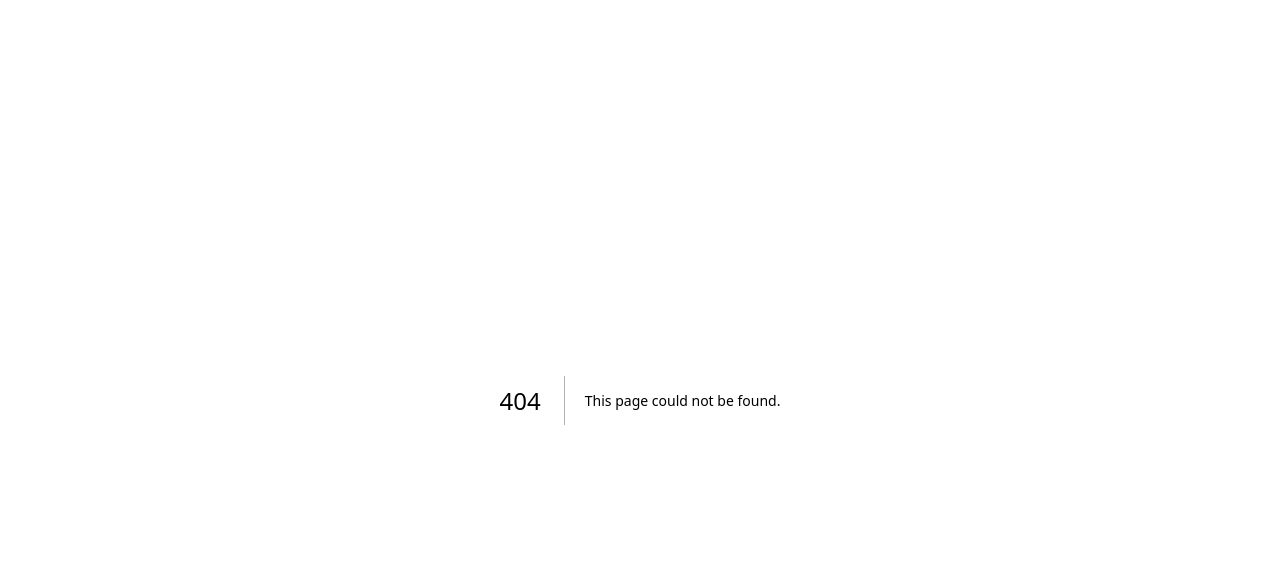
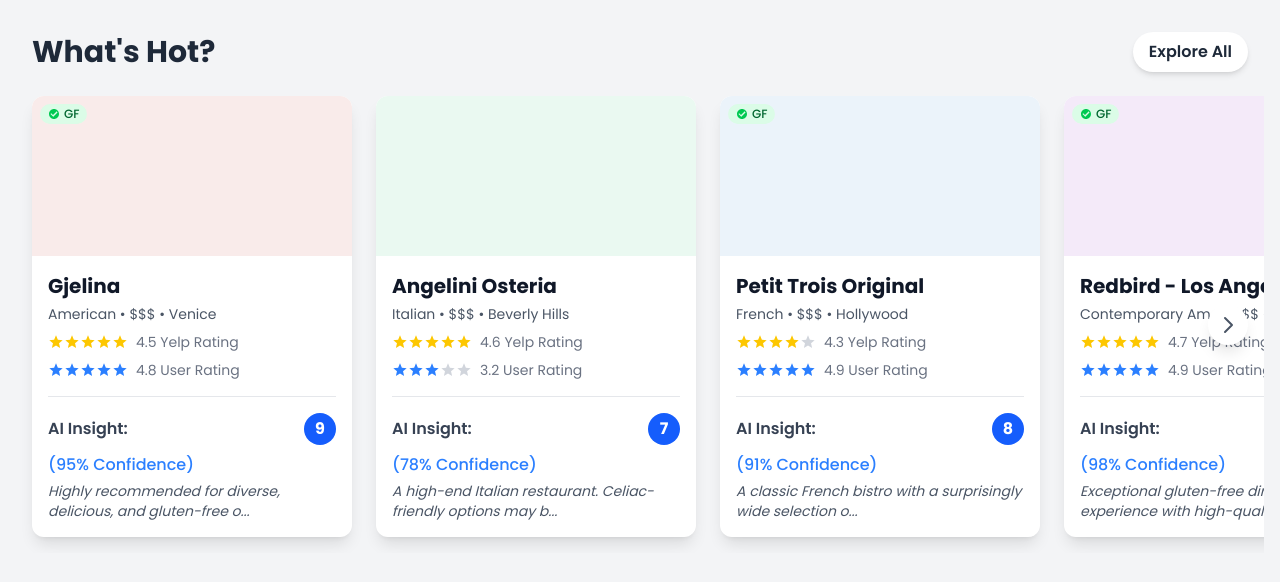
Before and after one commit to pedrothegreatt/puretable, a Next.js app: page /restaurants in a window 1280 px wide. Before the commit this address had no page. Shown: the top 582 px of the page. Built offline with nearby package versions, Linux system fonts and the light colour scheme.

Commit message:
Added restaurants page

```diff
--- a/app/page.js
+++ b/app/page.js
@@ -1,4 +1,5 @@
 "use client";
+import { useState, useEffect } from 'react';
 
 import Image from 'next/image';
 import { memo } from 'react';
@@ -9,6 +10,7 @@
 import ReadReview from './Images/read-reviews.png';
 import Beachimage from './Images/beach-image.png';
 import sdbg from './Images/sd-background.png';
+import Link from 'next/link';
 
 
 const App = memo(() => {
@@ -49,6 +51,9 @@
       <button className="px-8 sm:px-12 py-4 sm:py-3 mb-12 text-lg sm:text-xl font-semibold text-white bg-gradient-to-r from-[#177a3dc1] to-[#1a3052] rounded-full shadow-xl transition-all duration-300 hover:bg-green-700 hover:shadow-2xl transform hover:scale-105 active:scale-95">
         Get Started Today
       </button>
+      <Link href="/restaurants" className="px-8 sm:px-12 py-4 sm:py-3 mb-12 text-lg sm:text-xl font-semibold text-white bg-gradient-to-r from-[#177a3dc1] to-[#1a3052] rounded-full shadow-xl transition-all duration-300 hover:bg-green-700 hover:shadow-2xl transform hover:scale-105 active:scale-95">
+        View Restaurants
+      </Link>
     </div>
   </section>
 
--- /dev/null
+++ b/app/restaurants/page.js
@@ -0,0 +1,171 @@
+"use client";
+import { useState } from 'react';
+
+// Reusable StarRating component to avoid code repetition
+const StarRating = ({ rating, size = 16, color = 'text-yellow-400' }) => {
+  const roundedRating = Math.round(rating);
+  return (
+    <div className="flex" style={{ height: `${size}px` }}>
+      {[...Array(5)].map((_, i) => (
+        <svg
+          key={i}
+          className={`w-${size / 4} h-${size / 4} fill-current ${i < roundedRating ? color : 'text-gray-300'}`}
+          viewBox="0 0 24 24"
+        >
+          <path d="M12 17.27L18.18 21l-1.64-7.03L22 9.24l-7.19-.61L12 2 9.19 8.63 2 9.24l5.46 4.73L5.82 21z" />
+        </svg>
+      ))}
+    </div>
+  );
+};
+
+// Mock data to populate the UI
+const MOCK_RESTAURANTS = [
+  {
+    restaurant_id: '1',
+    name: 'Gjelina',
+    is_certified_gf: true,
+    cuisine: 'American',
+    address: { city: 'Venice' },
+    bg_color: '#F9EBEA',
+    price_range: '$$$',
+    yelp_rating: 4.5,
+    app_user_rating: 4.8,
+    ai_insight: { grade: 9, confidence_score: 95, summary: 'Highly recommended for diverse, delicious, and gluten-free options.' }
+  },
+  {
+    restaurant_id: '2',
+    name: 'Angelini Osteria',
+    is_certified_gf: false,
+    cuisine: 'Italian',
+    address: { city: 'Beverly Hills' },
+    bg_color: '#EAF9F1',
+    price_range: '$$$',
+    yelp_rating: 4.6,
+    app_user_rating: 3.2,
+    ai_insight: { grade: 7, confidence_score: 78, summary: 'A high-end Italian restaurant. Celiac-friendly options may be limited.' }
+  },
+  {
+    restaurant_id: '3',
+    name: 'Petit Trois Original',
+    is_certified_gf: true,
+    cuisine: 'French',
+    address: { city: 'Hollywood' },
+    bg_color: '#EBF3FA',
+    price_range: '$$$',
+    yelp_rating: 4.3,
+    app_user_rating: 4.9,
+    ai_insight: { grade: 8, confidence_score: 91, summary: 'A classic French bistro with a surprisingly wide selection of gluten-free dishes.' }
+  },
+  {
+    restaurant_id: '4',
+    name: 'Redbird - Los Angeles',
+    is_certified_gf: true,
+    cuisine: 'Contemporary American',
+    address: { city: 'Los Angeles' },
+    bg_color: '#F4EAF9',
+    price_range: '$$$',
+    yelp_rating: 4.7,
+    app_user_rating: 4.9,
+    ai_insight: { grade: 10, confidence_score: 98, summary: 'Exceptional gluten-free dining experience with high-quality ingredients and dedicated menu options.' }
+  }
+];
+
+// Helper function to conditionally abbreviate text
+const abbreviate = (text, maxLength) => {
+  if (text.length > maxLength) {
+    return text.substring(0, maxLength) + '...';
+  }
+  return text;
+};
+
+const App = () => {
+  const [restaurants] = useState(MOCK_RESTAURANTS);
+
+  return (
+    <div className="min-h-screen bg-gray-100 p-4 sm:p-8 font-poppins">
+      <style>{`
+        @import url('https://fonts.googleapis.com/css2?family=Poppins:wght@400;500;600;700&display=swap');
+        body {
+          font-family: 'Poppins', sans-serif;
+        }
+      `}</style>
+      <div className="max-w-7xl mx-auto">
+        <div className="flex items-center justify-between mb-6">
+          <h1 className="text-2xl sm:text-3xl font-extrabold text-gray-800">
+            What's Hot?
+          </h1>
+          <button className="hidden sm:inline-block px-4 py-2 bg-white text-gray-800 font-semibold rounded-full shadow-md hover:shadow-lg transition-shadow duration-300">
+            Explore All
+          </button>
+        </div>
+
+        <div className="relative">
+          <div className="flex overflow-x-auto gap-6 pb-4 -mx-4 px-4 scrollbar-thin scrollbar-thumb-gray-300 scrollbar-track-gray-100">
+            {restaurants.map((restaurant) => (
+              <div
+                key={restaurant.restaurant_id}
+                className="flex-none w-[calc(100%-2rem)] sm:w-72 md:w-80 bg-white rounded-xl shadow-lg hover:shadow-xl transition-shadow duration-300 overflow-hidden"
+              >
+                <div className="relative h-40 w-full" style={{ backgroundColor: restaurant.bg_color }}>
+                  {restaurant.is_certified_gf && (
+                    <span className="absolute top-2 left-2 inline-flex items-center bg-green-100 text-green-800 text-xs font-medium px-2 py-0.5 rounded-full">
+                      <svg
+                        xmlns="http://www.w3.org/2000/svg"
+                        viewBox="0 0 24 24"
+                        fill="currentColor"
+                        className="w-3 h-3 mr-1 text-green-500"
+                      >
+                        <path d="M12 2C6.48 2 2 6.48 2 12s4.48 10 10 10 10-4.48 10-10S17.52 2 12 2zm-2 15l-5-5 1.41-1.41L10 14.17l7.59-7.59L19 8.99l-9 9z" />
+                      </svg>
+                      GF
+                    </span>
+                  )}
+                </div>
+
+                <div className="p-4">
+                  <h2 className="text-xl font-bold text-gray-900 mb-1">{abbreviate(restaurant.name, 20)}</h2>
+                  <p className="text-gray-600 text-sm mb-2">{abbreviate(restaurant.cuisine, 15)} &bull; {restaurant.price_range} &bull; {restaurant.address.city}</p>
+
+                  {/* Rating Section */}
+                  <div className="flex flex-col gap-2">
+                    {/* Yelp Rating */}
+                    <div className="flex items-center">
+                      <StarRating rating={restaurant.yelp_rating} />
+                      <span className="text-sm text-gray-500 ml-2">{restaurant.yelp_rating.toFixed(1)} Yelp Rating</span>
+                    </div>
+                    {/* App User Rating */}
+                    <div className="flex items-center">
+                      <StarRating rating={restaurant.app_user_rating} color="text-blue-500" />
+                      <span className="text-sm text-gray-500 ml-2">{restaurant.app_user_rating.toFixed(1)} User Rating</span>
+                    </div>
+                  </div>
+
+                  {/* AI Insights Section */}
+                  <div className="mt-4 pt-4 border-t border-gray-200 relative">
+                    <div className="flex justify-between items-center mb-1">
+                      <p className="font-semibold text-gray-700">AI Insight:</p>
+                      <div className="bg-blue-600 text-white font-bold h-8 w-8 flex items-center justify-center rounded-full flex-shrink-0">
+                        {restaurant.ai_insight.grade}
+                      </div>
+                    </div>
+                    <p className="font-medium text-blue-500 mt-2">({restaurant.ai_insight.confidence_score}% Confidence)</p>
+                    <p className="text-gray-600 italic text-sm mt-1">{abbreviate(restaurant.ai_insight.summary, 60)}</p>
+                  </div>
+                </div>
+              </div>
+            ))}
+          </div>
+          {/* Simple non-functional navigation arrow */}
+          <div className="hidden lg:block absolute right-0 top-1/2 transform -translate-y-1/2 bg-white rounded-full shadow-lg p-2 cursor-pointer hover:bg-gray-200 transition-colors duration-200">
+            <svg xmlns="http://www.w3.org/2000/svg" className="h-6 w-6 text-gray-600" fill="none" viewBox="0 0 24 24" stroke="currentColor">
+              <path strokeLinecap="round" strokeLinejoin="round" strokeWidth={2} d="M9 5l7 7-7 7" />
+            </svg>
+          </div>
+        </div>
+      </div>
+    </div>
+  );
+};
+
+export default App;
```
Also changed, not shown: 1 other file (tests, documents, lock files or other folders).
